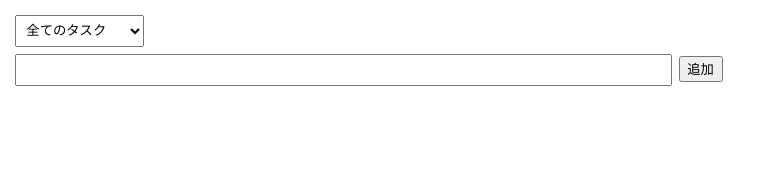
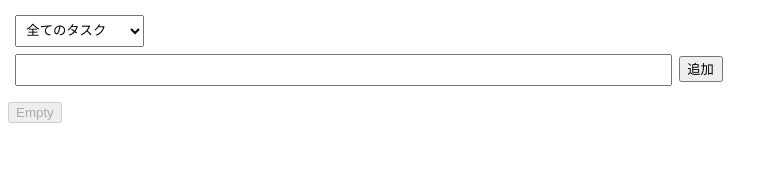
Before and after one commit to Harukka/react-practice02, a React (Vite) app: page / in a window 1280 px wide. Shown: the top 173 px of the page, without its empty margins (0-778 px from the left). Built offline with nearby package versions, Linux system fonts and the light colour scheme.

Commit message:
added ActionButton.tsx

```diff
--- /dev/null
+++ b/src/ActionButton.tsx
@@ -0,0 +1,14 @@
+type Props = {
+    todos: Todo[];
+    onEmpty: () => void;
+};
+
+export const ActionButton = (props: Props) => (
+    <button
+        onClick={props.onEmpty}
+        disabled={props.todos.filter((todo) => todo.removed).length === 0}
+        >
+            Empty
+
+    </button>
+);
--- a/src/App.tsx
+++ b/src/App.tsx
@@ -1,5 +1,6 @@
 import { useState } from 'react';
 import { FormDialog }  from './FormDialog';
+import { ActionButton } from './ActionButton';
 // type Todo = {
 //   value: string;
 //   readonly id: number;
@@ -137,23 +138,12 @@ export const App = () => {
         <option value="unchecked">現在のタスク</option>
         <option value="removed">ゴミ箱</option>
       </select>
-      {filter === 'removed' ? (
-        <button
-          onClick={handleEmpty}
-          disabled={todos.filter((todo) => todo.removed).length === 0}
-        >
-          ゴミ箱を空にする
-        </button>
-      ): (
-        filter !== 'checked' && (
-          <FormDialog
-          text={text}
-          onChange={handleChange}
-          onSubmit={handleSubmit}
-          />
-        )
-      )}
 
+      <FormDialog
+            text={text}
+            onChange={handleChange}
+            onSubmit={handleSubmit}
+      />
       <ul>
         {filteredTodo.map((todo) => {
           return (
@@ -178,6 +168,7 @@ export const App = () => {
         );
         })}
       </ul>
+      <ActionButton todos={todos} onEmpty={handleEmpty} />
     </div>
   );
 };
```
